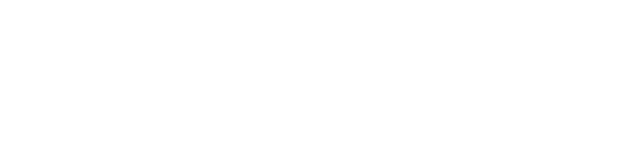
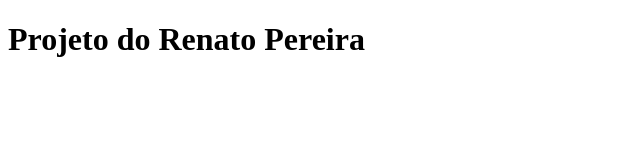
Before and after one commit to renatops/curso-git, a plain HTML site: page index.html in a window 1280 px wide. Shown: the whole page, without its empty margins (0-640 px from the left). Drawn offline with Linux system fonts and the light colour scheme.

Commit message:
Arrumei o Titulo da pagina

```diff
--- a/index.html
+++ b/index.html
@@ -7,7 +7,7 @@
 
 <body>
 
-
+<h1>Projeto do Renato Pereira</h1>
 
 </body>
 </html>
```
